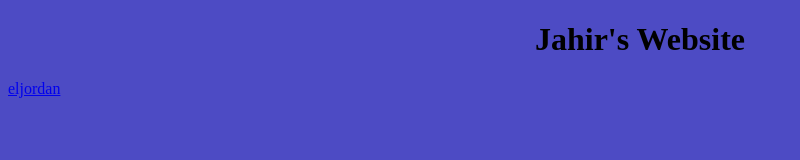
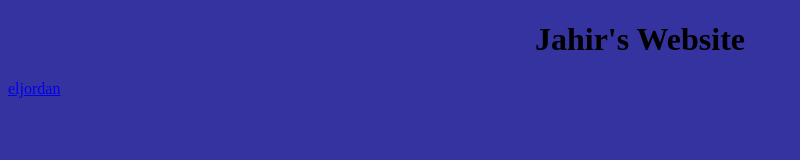
Before and after one commit to jahirgaleas/website, a plain HTML site: page index.html in a window 1280 px wide. Shown: the whole page, without its empty margins (0-800 px from the left). Drawn offline with Linux system fonts and the light colour scheme.

Commit message:
changed color

```diff
--- a/index.html
+++ b/index.html
@@ -5,7 +5,7 @@
 <title>Jahir's Website</title>
 <style>
     body {
-        background-color: rgb(77, 75, 196);
+        background-color: rgb(53, 51, 159);
     }
     h1 {
         text-align: center ;
```
